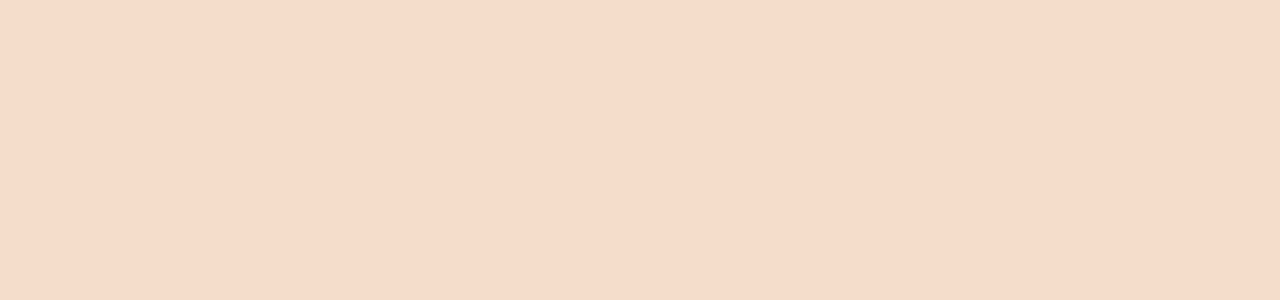
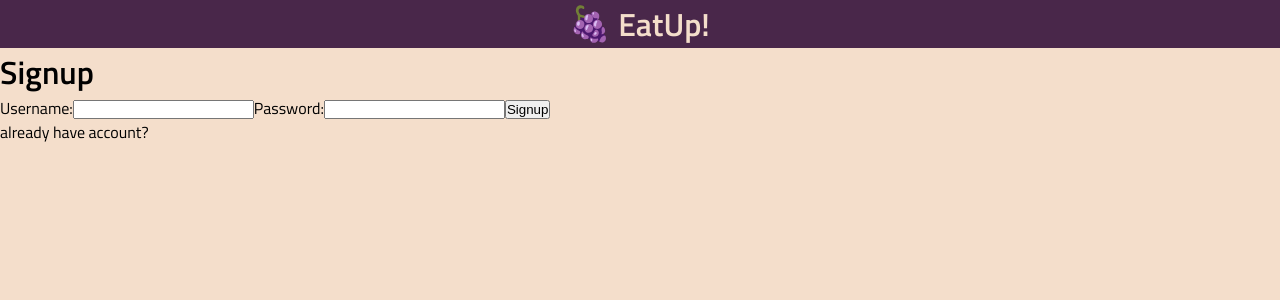
Before and after one commit to JamesZuliani/EatUp-Client, a React (Create React App) app: page / in a window 1280 px wide. Before the commit this address had no page. Shown: the top 300 px of the page. Built offline with nearby package versions, Linux system fonts and the light colour scheme.

Commit message:
authorization functional, log in feature and userid to fetch data

```diff
--- a/src/App.js
+++ b/src/App.js
@@ -1,8 +1,9 @@
 import { BrowserRouter, Routes, Route } from "react-router-dom";
 import React, {useState} from "react";
 
-import Login from "./components/Login/Login";
-import Signup from "./components/Signup/Signup";
+// import Login from "./components/Login/Login";
+// import Signup from "./components/Signup/Signup";
+import HomePage from "./pages/HomePage/HomePage"
 import RecipePage from "./pages/RecipePage/RecipePage";
 import SavedMealsPage from "./pages/SavedMealsPage/SavedMealsPage";
 import "./App.scss";
@@ -12,15 +13,15 @@ import "./App.scss";
 function App() {
 
   const [savedMeals, setSavedMeals] = useState([]);
+  const [userId, setUserId] = useState ("")
 
 
   return (
     <BrowserRouter>
       <Routes>
-        <Route path="/saved-meals" element={<SavedMealsPage savedMeals={savedMeals} setSavedMeals={setSavedMeals} />} />
+        <Route path="/" element={<HomePage setUserId={setUserId}/>} />
         <Route path="/recipes" element={<RecipePage />} />
-        {/* <Route path="/auth/login" element={<Login />} />
-        <Route path="/auth/signup" element={<Signup />} /> */}
+        <Route path="/saved-meals" element={<SavedMealsPage savedMeals={savedMeals} setSavedMeals={setSavedMeals} userId={userId}/>} />
       </Routes>
     </BrowserRouter>
   );
--- /dev/null
+++ b/src/components/AuthHeader/AuthHeader.js
@@ -0,0 +1,19 @@
+import { Link } from "react-router-dom";
+import "./AuthHeader.scss";
+import Logo from "../../assests/images/grapes-svgrepo-com.svg";
+
+export default function AuthHeader() {
+
+  return (
+    <header className="header--auth">
+      <div className="header__container--auth">
+        <div className="header__logo-wrapper--auth">
+          <Link to="/" className="header__brand--auth">
+            <img className="header__logo--auth" src={Logo} alt="header logo" />
+            <h3 className="header__title--auth">EatUp!</h3>
+          </Link>
+        </div>
+      </div>
+    </header>
+  );
+}
--- /dev/null
+++ b/src/components/AuthHeader/AuthHeader.scss
@@ -0,0 +1,33 @@
+@use "../../styles/partials/mixins" as *;
+@use "../../styles/partials/typography" as *;
+@use "../../styles/partials/variables" as *;
+
+.header--auth {
+    background-color: $eggplant;
+}
+
+.header__container--auth {
+    display: flex;
+    flex-direction: column;
+  }
+
+.header__logo-wrapper--auth {
+    display: flex;
+    justify-content: center;
+  }
+
+.header__brand--auth {
+    display: flex;
+    text-decoration: none;
+    color:$sand
+  }
+
+.header__title--auth {
+    align-self: center;
+    font-size: 2rem;
+    margin-left: 0.5rem;
+  }
+
+.header__logo--auth {
+    width: 2.5rem;
+  }
--- a/src/components/Header/Header.js
+++ b/src/components/Header/Header.js
@@ -1,14 +1,16 @@
 import { Link, NavLink } from "react-router-dom";
 import "./Header.scss";
-import Logo from "../../assests/images/grapes-svgrepo-com.svg"
+import Logo from "../../assests/images/grapes-svgrepo-com.svg";
 
-export default function Header () {
-
+export default function Header() {
+  const handleDelete = () => {
+    localStorage.removeItem("token");
+  };
   return (
     <header className="header">
       <div className="header__container">
         <div className="header__logo-wrapper">
-                    <Link to ="/" className="header__brand">
+          <Link to="/" className="header__brand">
             <img className="header__logo" src={Logo} alt="header logo" />
             <h3 className="header__title">EatUp!</h3>
           </Link>
@@ -22,6 +24,9 @@ export default function Header () {
           </NavLink>
         </nav>
       </div>
+      <Link to="/">
+        <div onClick={handleDelete}>logout</div>
+      </Link>
     </header>
-    )
+  );
 }
--- a/src/components/Login/Login.js
+++ b/src/components/Login/Login.js
@@ -1,8 +1,7 @@
 import React, { useState } from "react";
-import { useHistory } from "react-router-dom";
 import axios from "axios";
 
-export default function Login() {
+export default function Login({ onLoginSuccess, setUserId }) {
   const [username, setUsername] = useState("");
   const [password, setPassword] = useState("");
   const [error, setError] = useState("");
@@ -11,10 +10,12 @@ export default function Login() {
     e.preventDefault();
 
     axios
-      .post("api/login", { username, password })
+      .post("http://localhost:8080/auth/login", { username, password })
       .then((res) => {
         localStorage.setItem("token", res.data.token);
-        window.location = "/login";
+        setUserId(res.data.userId)
+        onLoginSuccess();
+
       })
       .catch((err) => setError(err.response.data.error));
   }
--- a/src/components/RecipeLookup/RecipeLookup.js
+++ b/src/components/RecipeLookup/RecipeLookup.js
@@ -49,14 +49,14 @@ export default function RecipeLookup() {
               return (
                 <div key={index} className="suggestion">
                   <h3 className="suggestion__title">{recipe.title}</h3>
-                  <img className="suggestion__image" src={recipe.image} />
+                  <img className="suggestion__image" src={recipe.image} alt="suggestion recipe" />
                   <p className="suggestion__ingredients">
                     <span className="bold">Ingredients:</span>{" "}
                     {recipe.ingredients
                       .map((ingredient) => ingredient.food)
                       .join(",  ")}
                   </p>
-                  <a href={recipe.url} target="_blank" className="suggestion__link">
+                  <a href={recipe.url} target="_blank" rel="noreferrer" className="suggestion__link">
                     View Recipe
                   </a>
                 </div>
--- a/src/components/Signup/Signup.js
+++ b/src/components/Signup/Signup.js
@@ -1,8 +1,7 @@
 import React, { useState } from "react";
-import { useHistory } from "react-router-dom";
 import axios from "axios";
 
-export default function Signup() {
+export default function Signup( {setUserId, onSignupSuccess, onAlreadyHaveAccount}) {
   const [username, setUsername] = useState("");
   const [password, setPassword] = useState("");
   const [error, setError] = useState("");
@@ -11,10 +10,11 @@ export default function Signup() {
     e.preventDefault();
 
     axios
-      .post("api/signup", { username, password })
+      .post("http://localhost:8080/auth/signup", { username, password })
       .then((res) => {
         localStorage.setItem("token", res.data.token);
-        window.location = "/login";
+        setUserId(res.data.userId);
+        onSignupSuccess();
       })
       .catch((err) => setError(err.response.data.error));
   }
@@ -40,6 +40,8 @@ export default function Signup() {
         />
       </label>
       <button type="submit">Signup</button>
+      <div onClick={onAlreadyHaveAccount}>already have account?</div>
     </form>
+
   );
 }
--- a/src/pages/HomePage/HomePage.js
+++ b/src/pages/HomePage/HomePage.js
@@ -0,0 +1,65 @@
+import React, { useState, useEffect } from "react";
+import Header from "../../components/Header/Header";
+import AuthHeader from "../../components/AuthHeader/AuthHeader";
+import Login from "../../components/Login/Login";
+import Signup from "../../components/Signup/Signup";
+
+export default function HomePage({ setUserId }) {
+  const [loggedIn, setLoggedIn] = useState(false);
+  const [showLogin, setShowLogin] = useState(false);
+
+  useEffect(() => {
+    const token = localStorage.getItem("token");
+    if (token) {
+      setLoggedIn(true);
+    }
+  }, []);
+
+  const handleSignupSuccess = () => {
+    setLoggedIn(true);
+  };
+
+  const handleLoginSuccess = () => {
+    setLoggedIn(true);
+  };
+
+  const handleAlreadyHaveAccount = () => {
+    setShowLogin(true);
+  };
+
+  const handleLogOut = () => {
+    localStorage.removeItem("token");
+    setLoggedIn(false);
+  };
+
+  if (loggedIn) {
+    return (
+      <>
+        <Header />
+        <div>
+          <h3>DashBoard</h3>
+        </div>
+      </>
+    );
+  }
+
+  if (showLogin) {
+    return (
+      <>
+        <AuthHeader />
+        <Login setUserId={setUserId} onLoginSuccess={handleLoginSuccess} />
+      </>
+    );
+  }
+
+  return (
+    <>
+      <AuthHeader />
+      <Signup
+        setUserId={setUserId}
+        onSignupSuccess={handleSignupSuccess}
+        onAlreadyHaveAccount={handleAlreadyHaveAccount}
+      />
+    </>
+  );
+}
--- a/src/pages/SavedMealsPage/SavedMealsPage.js
+++ b/src/pages/SavedMealsPage/SavedMealsPage.js
@@ -2,7 +2,7 @@ import React, { useState, useEffect } from "react";
 import axios from "axios";
 import Header from "../../components/Header/Header";
 
-export default function SavedMeals({ setSavedMeals, savedMeals }) {
+export default function SavedMeals({ setSavedMeals, savedMeals, userId }) {
   const [searchInput, setSearchInput] = useState("");
   const [searchResults, setSearchResults] = useState([]);
   const [mealTitle, setMealTitle] = useState("");
@@ -10,7 +10,7 @@ export default function SavedMeals({ setSavedMeals, savedMeals }) {
   useEffect(() => {
     axios
       .post("http://localhost:8080/saved-meals", {
-        userId: 1,
+        userId
       })
       .then((response) => {
         setSavedMeals(response.data);
@@ -37,7 +37,7 @@ export default function SavedMeals({ setSavedMeals, savedMeals }) {
     );
     axios
       .put("http://localhost:8080/saved-meals", {
-        user_id: 1,
+        user_id: userId,
         title: mealTitle,
         ingredient_1: ingredients[0],
         ingredient_2: ingredients[1],
```
Also changed, not shown: src/components/RandomRecipe/RandomRecipe.js (+17 -7 lines). Lines whose indentation alone changed are shown as unchanged.
